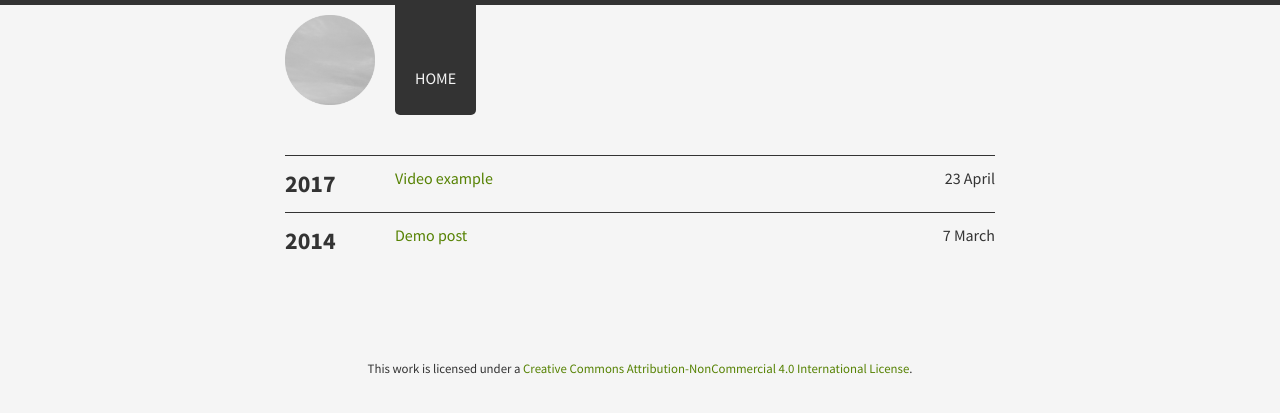
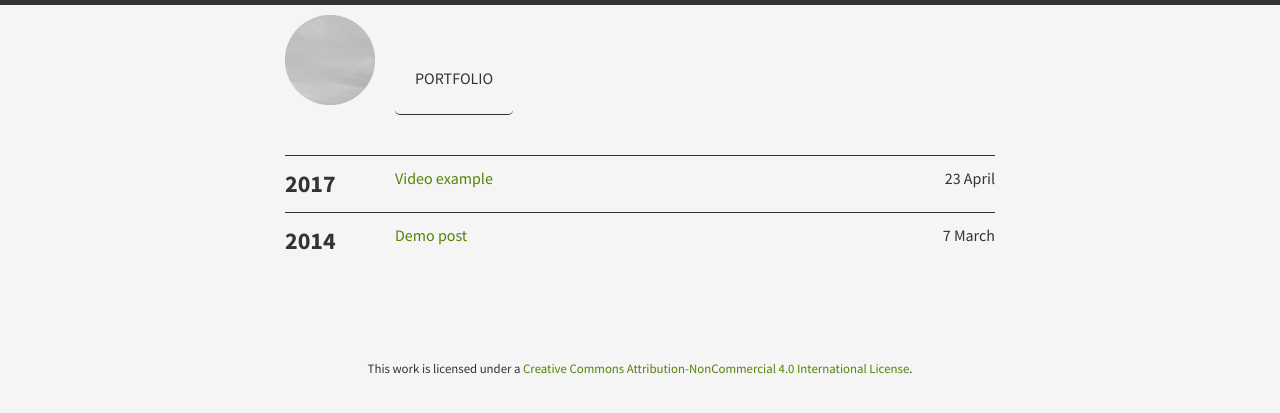
Before and after one commit to mazxyni/mazxyni_Editing.github.io, a Jekyll site: the page built from index.html, in a window 1280 px wide. Shown: the top 413 px of the page. Built offline with Jekyll 4.4.1, drawn with Linux system fonts in a browser that asks for light colours.

Commit message:
update jekyll
update jekyll

```diff
--- a/_config.yml
+++ b/_config.yml
@@ -1,11 +1,11 @@
-title: Brume
-author: Aigars Dzerviniks
-description: It's simple. It's easy to use. It's a Jekyll theme.
+title: PortFolio
+author: 심아진
+description: 심아진's PortFolio
 
 highlighter: null
 permalink: /:title
 
-url:
+url: https://mazxyni.github.io/
 baseurl:
 
 # Custom options:
--- a/_data/links.yml
+++ b/_data/links.yml
@@ -1,2 +1,4 @@
-- url: /
+- url: https://mazxyni.github.io/
   title: Home
+  title: Profile
+  title: PortFolio
```
